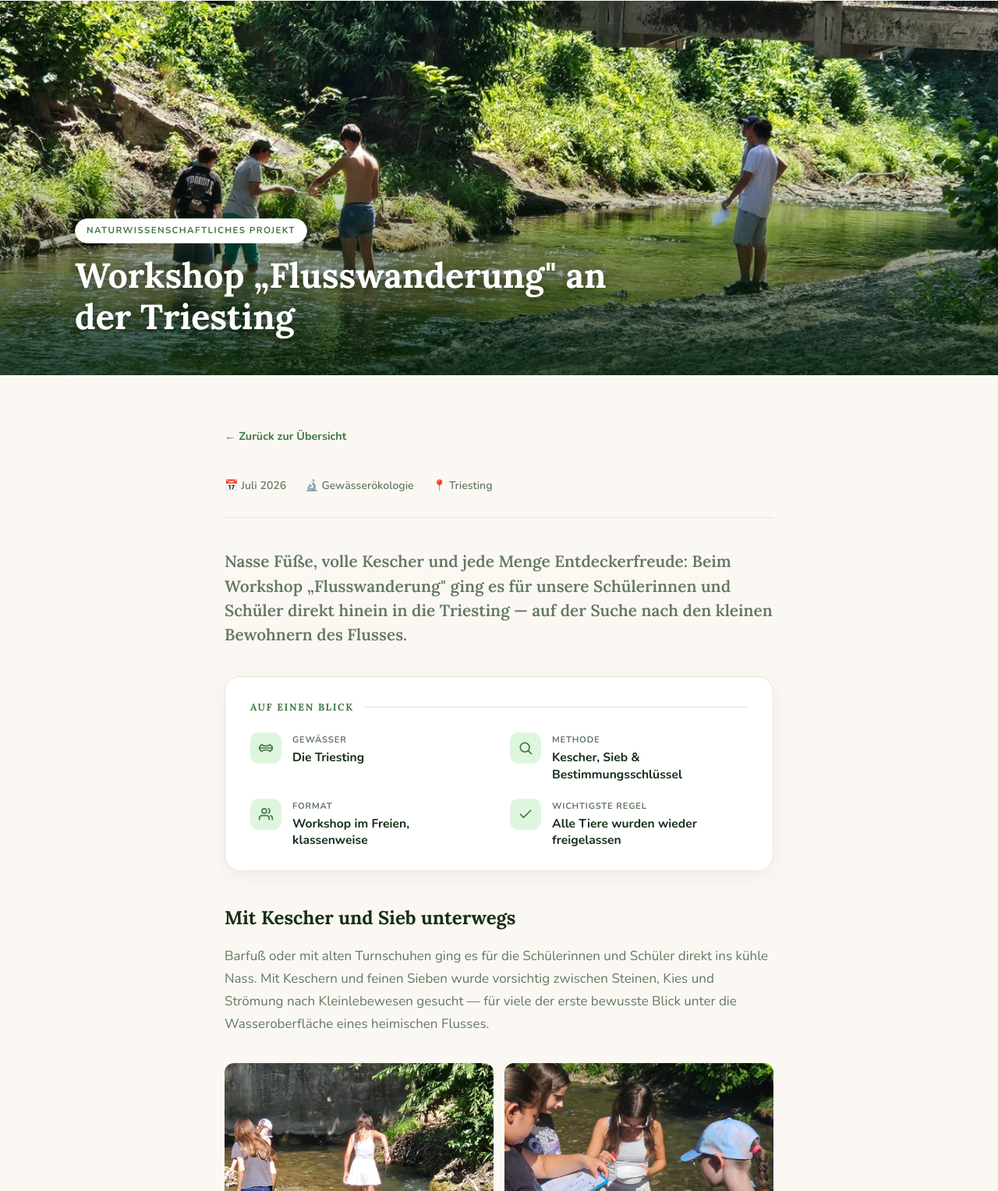
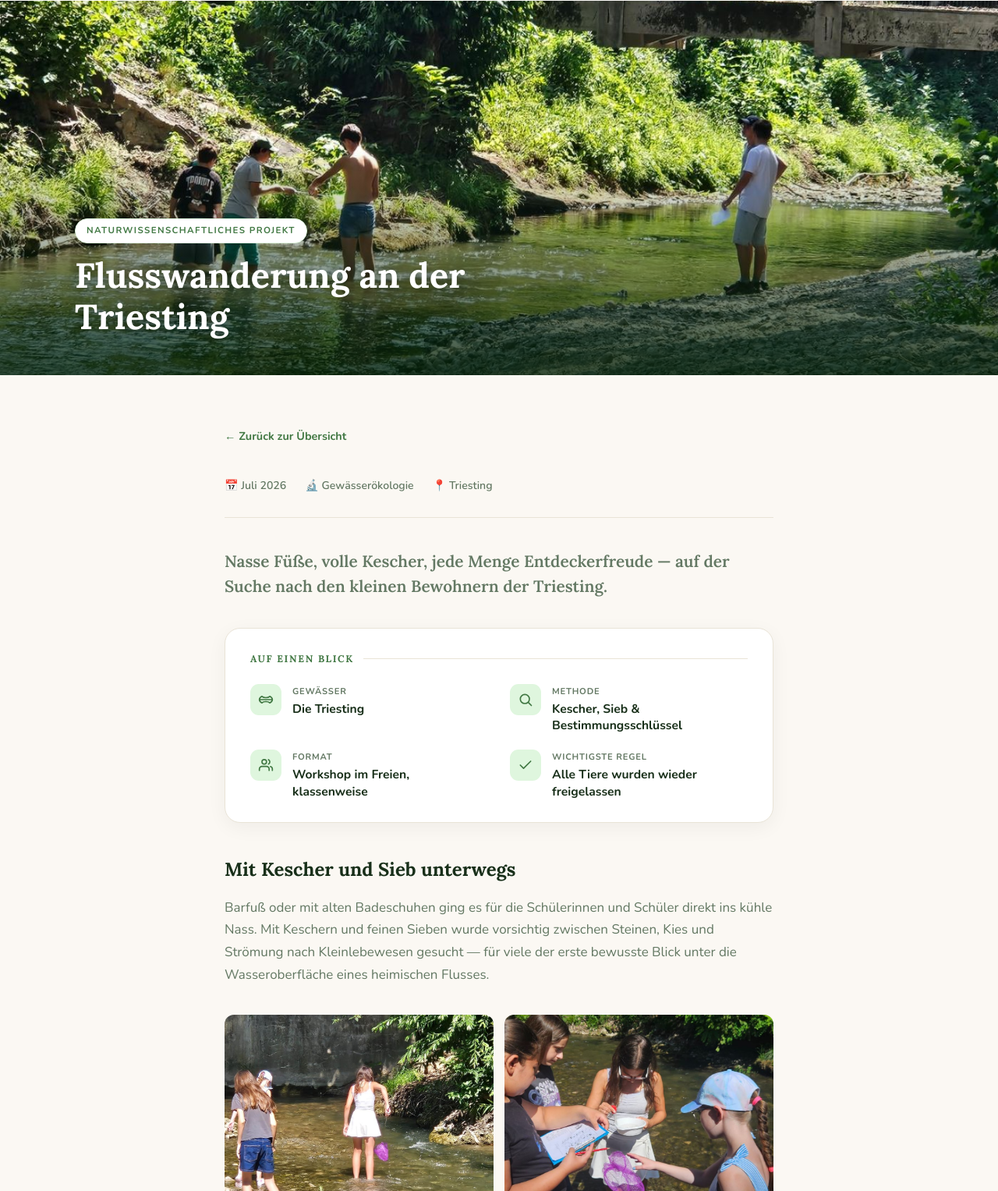
Before and after one commit to kainbergermanuel-commits/MS-Hirtenberg-Website, a plain HTML site: page news/flusswanderung-triesting.html in a window 1280 px wide. Shown: the part 67-1594 px from the top of the page at 78% size. Drawn offline with nearby package versions, Linux system fonts and the light colour scheme.

Commit message:
artikel fix

```diff
--- a/changelog.json
+++ b/changelog.json
@@ -1,7 +1,7 @@
 [
   {
     "type": "artikel",
-    "title": "Workshop \u201eFlusswanderung\u201c an der Triesting \u2013 R\u00fcckblick online",
+    "title": "Flusswanderung an der Triesting \u2013 R\u00fcckblick online",
     "date": "2026-07-01",
     "href": "news/flusswanderung-triesting.html"
   },
--- a/news/flusswanderung-triesting.html
+++ b/news/flusswanderung-triesting.html
@@ -6,7 +6,7 @@
     <link rel="icon" href="../favicon.svg" type="image/svg+xml">
     <link rel="icon" href="../favicon-32.png" sizes="32x32" type="image/png">
     <link rel="apple-touch-icon" href="../apple-touch-icon.png">
-<title>Workshop „Flusswanderung" an der Triesting – MS Hirtenberg</title>
+<title>Flusswanderung an der Triesting – MS Hirtenberg</title>
 <link rel="preconnect" href="https://fonts.googleapis.com">
 <link href="https://fonts.googleapis.com/css2?family=Lora:ital,wght@0,400;0,600;0,700;1,400&family=Nunito:wght@400;500;600;700&display=swap" rel="stylesheet">
 <link rel="stylesheet" href="../variables.css">
@@ -87,7 +87,7 @@
   <div class="article-hero-overlay"></div>
   <div class="article-hero-content">
     <div class="article-tag">Naturwissenschaftliches Projekt</div>
-    <h1 class="article-hero-title">Workshop „Flusswanderung" an der Triesting</h1>
+    <h1 class="article-hero-title">Flusswanderung an der Triesting</h1>
   </div>
 </div>
 
@@ -101,7 +101,7 @@
   </div>
 
   <div class="article-body">
-    <p class="article-lead">Nasse Füße, volle Kescher und jede Menge Entdeckerfreude: Beim Workshop „Flusswanderung" ging es für unsere Schülerinnen und Schüler direkt hinein in die Triesting — auf der Suche nach den kleinen Bewohnern des Flusses.</p>
+    <p class="article-lead">Nasse Füße, volle Kescher, jede Menge Entdeckerfreude — auf der Suche nach den kleinen Bewohnern der Triesting.</p>
 
     <div class="fact-box">
       <div class="fact-box-head">Auf einen Blick</div>
@@ -138,7 +138,7 @@
     </div>
 
     <h2>Mit Kescher und Sieb unterwegs</h2>
-    <p>Barfuß oder mit alten Turnschuhen ging es für die Schülerinnen und Schüler direkt ins kühle Nass. Mit Keschern und feinen Sieben wurde vorsichtig zwischen Steinen, Kies und Strömung nach Kleinlebewesen gesucht — für viele der erste bewusste Blick unter die Wasseroberfläche eines heimischen Flusses.</p>
+    <p>Barfuß oder mit alten Badeschuhen ging es für die Schülerinnen und Schüler direkt ins kühle Nass. Mit Keschern und feinen Sieben wurde vorsichtig zwischen Steinen, Kies und Strömung nach Kleinlebewesen gesucht — für viele der erste bewusste Blick unter die Wasseroberfläche eines heimischen Flusses.</p>
 
     <div class="article-photo-grid">
       <img src="triesting-maedchen.jpg" alt="Schülerinnen waten durch die Triesting auf der Suche nach Kleintieren">
```
Also changed, not shown: aktuelles.html (+1 -1 lines), index.html (+1 -1 lines), news/musical-julia.html (+1 -1 lines), scraps/01-sf-mid.png (added), scraps/01-sp-band.png (added), scraps/01-sp-check.png (added), scraps/01-sp-top.png (added), scraps/02-sf-mid.png (added), scraps/02-sp-band.png (added), scraps/02-sp-check.png (added), scraps/02-sp-top.png (added), scraps/03-sf-mid.png (added), scraps/check-mid.png (added), scraps/check-nav.png (added), 1 more files.
